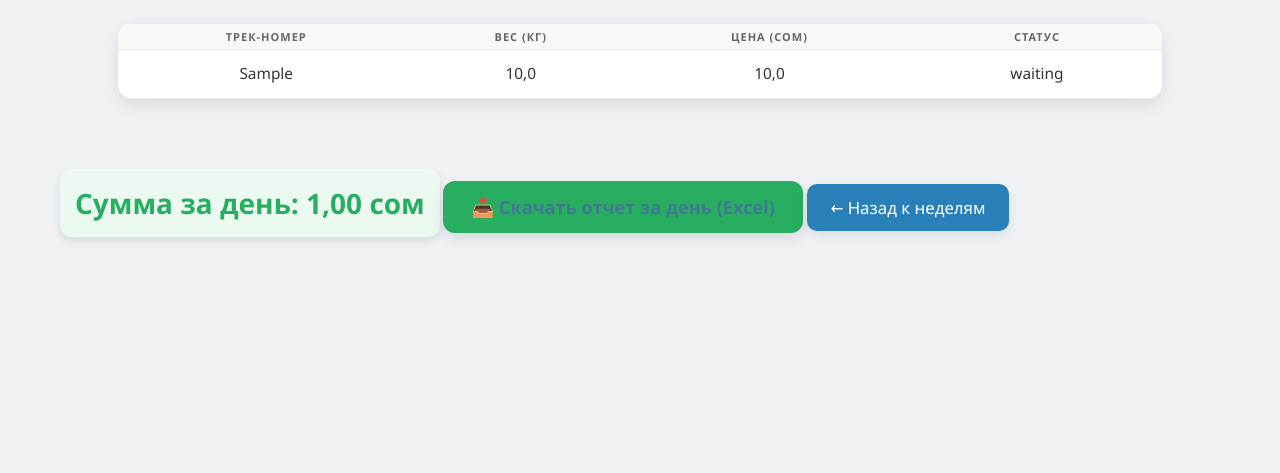
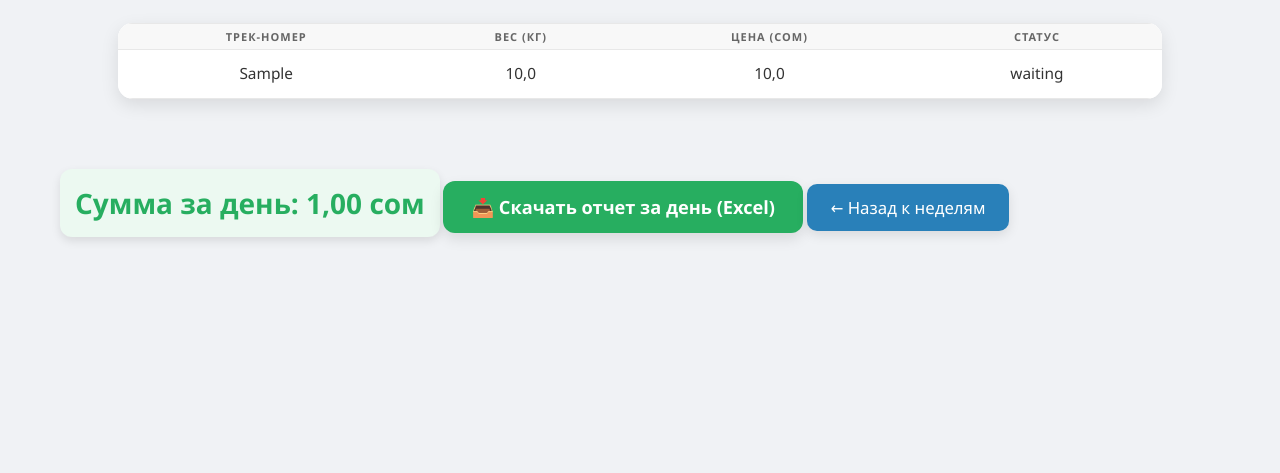
Before and after one commit to Beksultan06/Cargo, a Django app: template templates/admin/day_detail.html in a window 1280 px wide. Shown: the part 192-665 px from the top of the page. Run offline with Django 4.2, Linux system fonts and the light colour scheme; tables that the repository leaves empty hold one stand-in row (values such as "Sample post"); the template is opened without the code that fills it: values that come from a table or form of the project are taken from there, most other values are stand-ins (such as "Sample title", 1, 10 or a date in 2020); parts of the project's set-up code (start-up, migrations or seed data) failed here and were passed over; some libraries are stand-ins or nearby versions.

Commit message:
style color text white

```diff
--- a/templates/admin/day_detail.html
+++ b/templates/admin/day_detail.html
@@ -177,8 +177,8 @@
 
 <h3>Сумма за день: {{ total_sum|floatformat:2 }} сом</h3>
 
-<a href="{% url 'admin:export-day-report' date.year date.month date.day %}" class="export-link">📥 Скачать отчет за день
+<a href="{% url 'admin:export-day-report' date.year date.month date.day %}" class="export-link" style="color: white;">📥 Скачать отчет за день
     (Excel)</a>
 
-<a class="back-link" href="{% url 'admin:month-detail' date.year date.month %}">← Назад к неделям</a>
+<a class="back-link" href="{% url 'admin:month-detail' date.year date.month %}" style="color: white;">← Назад к неделям</a>
 {% endblock %}
--- a/templates/admin/month_detail.html
+++ b/templates/admin/month_detail.html
@@ -180,7 +180,7 @@
 
 <h3>Итоговая сумма: {{ total_sum|floatformat:2 }} сом</h3>
 
-<a href="{% url 'admin:export-month-report' year month %}" class="export-link">📥 Скачать отчет за месяц (Excel)</a>
+<a href="{% url 'admin:export-month-report' year month %}" class="export-link" style="color: white;">📥 Скачать отчет за месяц (Excel)</a>
 
-<a class="back-link" href="{% url 'admin:monthly-report' %}">← Назад к месяцам</a>
+<a class="back-link" href="{% url 'admin:monthly-report' %}" style="color: white;">← Назад к месяцам</a>
 {% endblock %}
--- a/templates/admin/monthly_report.html
+++ b/templates/admin/monthly_report.html
@@ -142,6 +142,6 @@
     </tbody>
 </table>
 
-<a href="{% url 'admin:export-monthly-report' %}" class="export-link">📥 Скачать месячный отчет (Excel)</a>
+<a href="{% url 'admin:export-monthly-report' %}" class="export-link" style="color: white;">📥 Скачать месячный отчет (Excel)</a>
 
 {% endblock %}
```
